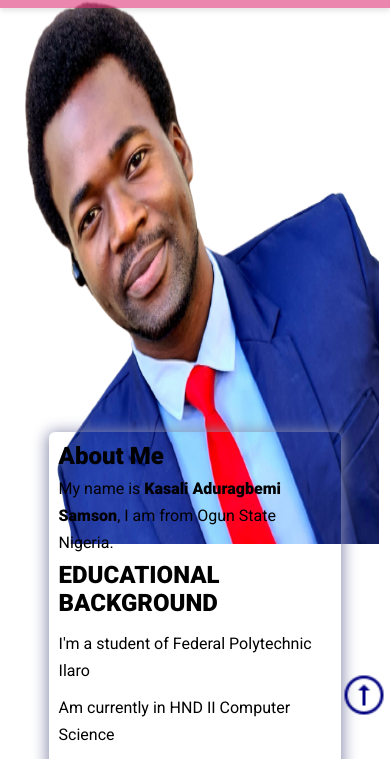
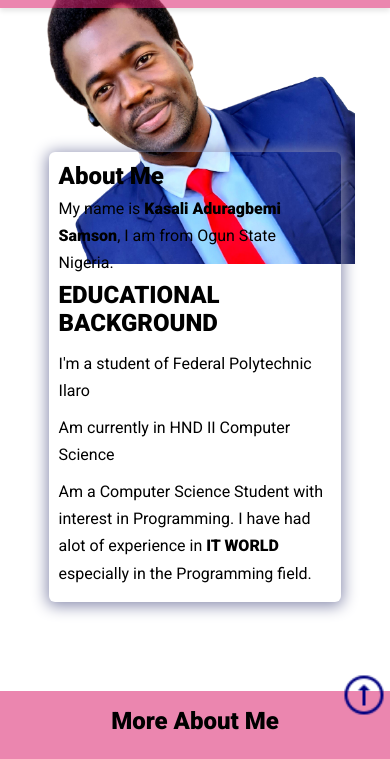
Before and after one commit to samsticks/Education_Website, a plain HTML site: page index.html in a window 390 px wide. Shown: the part 96-855 px from the top of the page. Drawn offline with nearby package versions, Linux system fonts and the light colour scheme.

Commit message:
Update styles.css

```diff
--- a/assets/css/styles.css
+++ b/assets/css/styles.css
@@ -111,8 +111,8 @@ nav ul li {
 }
 
 .hero img {
-  height: 27.5rem;
-  width: 27.5rem;
+  height: 20rem;
+  width: 20rem;
 }
 
 .bio {
@@ -360,8 +360,8 @@ footer {
   }
 
   .hero img {
-    height: 37.5rem;
-    width: 30rem;
+    height: 20rem;
+    width: 20rem;
   }
 
   .bio {
@@ -402,8 +402,8 @@ footer {
 
 @media screen and (max-width: 420px) {
   .hero img {
-    height: 37.5rem;
-    width: 23rem;
+    height: 20rem;
+    width: 20rem;
   }
 
   .bio {
```
